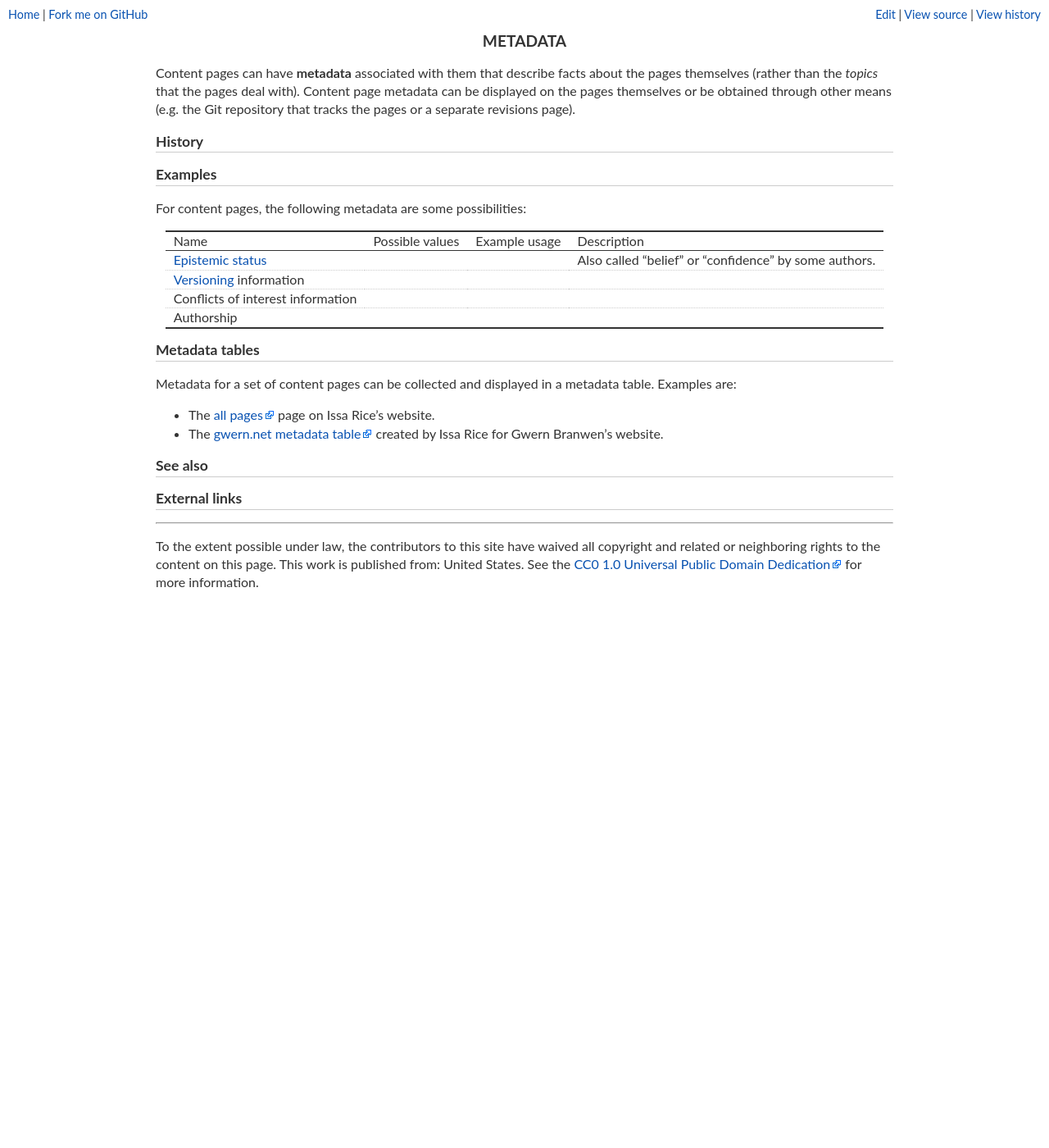
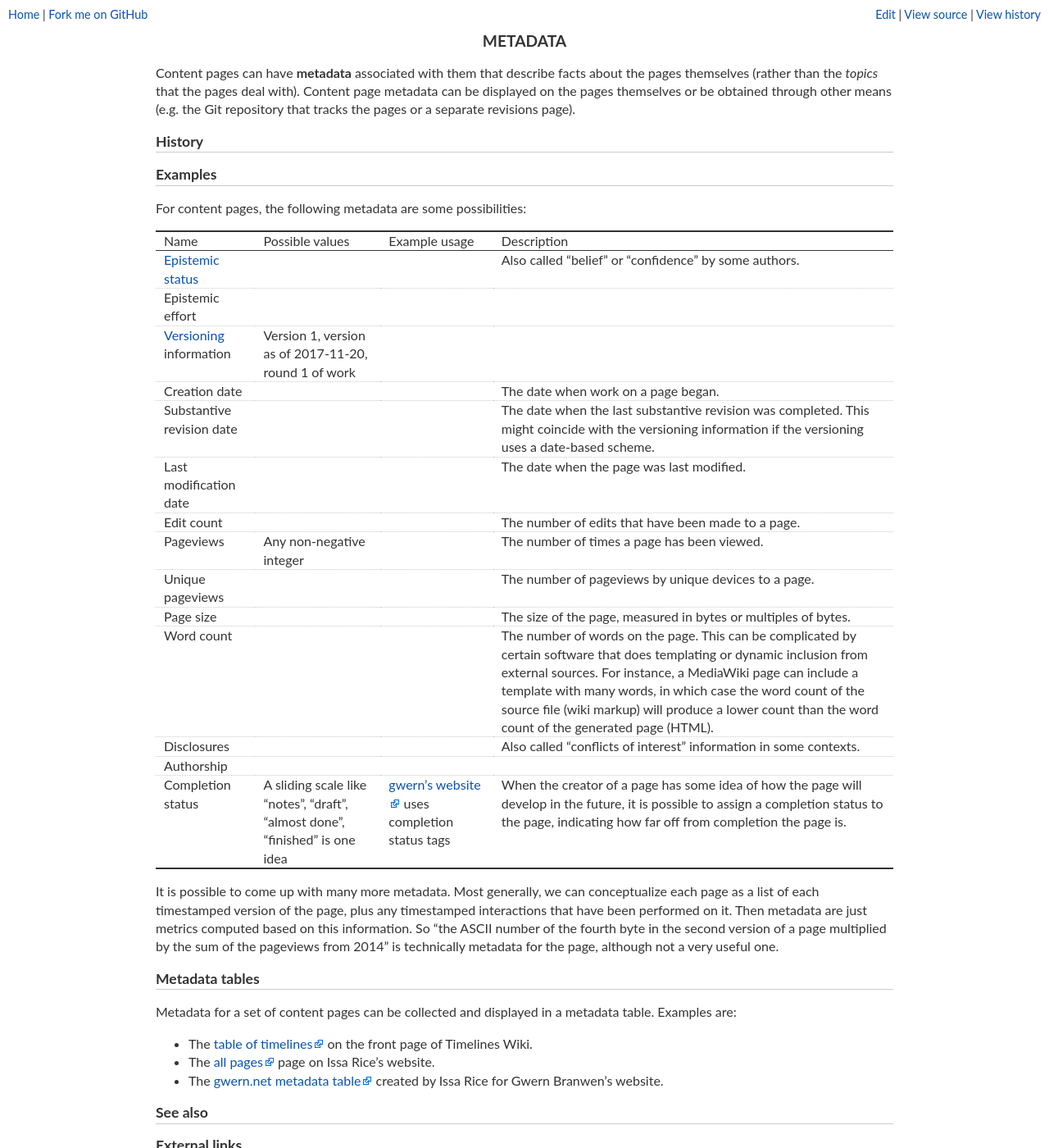
Before and after one commit to riceissa/contentcreation, a Jekyll site: the page built from metadata.md, in a window 1280 px wide and 1400 px high. Shown: the whole window at 82% size. Built offline with Jekyll 4.4.1, drawn with Linux system fonts in a browser that asks for light colours.

Commit message:
add more rows

```diff
--- a/metadata.md
+++ b/metadata.md
@@ -17,15 +17,35 @@ For content pages, the following metadata are some possibilities:
 |Name|Possible values|Example usage|Description|
 |----|---------------|-------------|-----------|
 |[Epistemic status]({% link epistemic-status.md %})|||Also called "belief" or "confidence" by some authors.|
-|[Versioning]({% link versioning.md %}) information||||
-|Conflicts of interest information||||
+|Epistemic effort||||
+|[Versioning]({% link versioning.md %}) information|Version 1, version as of 2017-11-20, round 1 of work|||
+|Creation date|||The date when work on a page began.|
+|Substantive revision date|||The date when the last substantive revision was completed. This might coincide with the versioning information if the versioning uses a date-based scheme.|
+|Last modification date|||The date when the page was last modified.|
+|Edit count|||The number of edits that have been made to a page.|
+|Pageviews|Any non-negative integer||The number of times a page has been viewed.|
+|Unique pageviews|||The number of pageviews by unique devices to a page.|
+|Page size|||The size of the page, measured in bytes or multiples of bytes.|
+|Word count|||The number of words on the page. This can be complicated by certain software that does templating or dynamic inclusion from external sources. For instance, a MediaWiki page can include a template with many words, in which case the word count of the source file (wiki markup) will produce a lower count than the word count of the generated page (HTML).|
+|Disclosures|||Also called "conflicts of interest" information in some contexts.|
 |Authorship||||
+|Completion status|A sliding scale like "notes", "draft", "almost done", "finished" is one idea|[gwern's website](https://www.gwern.net/About) uses completion status tags|When the creator of a page has some idea of how the page will develop in the future, it is possible to assign a completion status to the page, indicating how far off from completion the page is.|
+
+It is possible to come up with many more metadata. Most generally, we can
+conceptualize each page as a list of each timestamped version of the page, plus
+any timestamped interactions that have been performed on it. Then metadata are
+just metrics computed based on this information. So "the ASCII number of the
+fourth byte in the second version of a page multiplied by the sum of the
+pageviews from 2014" is technically metadata for the page, although not a very
+useful one.
 
 ## Metadata tables
 
 Metadata for a set of content pages can be collected and displayed in a
 metadata table. Examples are:
 
+- The [table of timelines](https://timelines.issarice.com/wiki/Main_Page#Table_of_timelines)
+  on the front page of Timelines Wiki.
 - The [all pages](https://issarice.com/all-pages) page on Issa Rice's website.
 - The [gwern.net metadata table](https://issarice.com/gwern-net-metadata-table)
   created by Issa Rice for Gwern Branwen's website.
```
